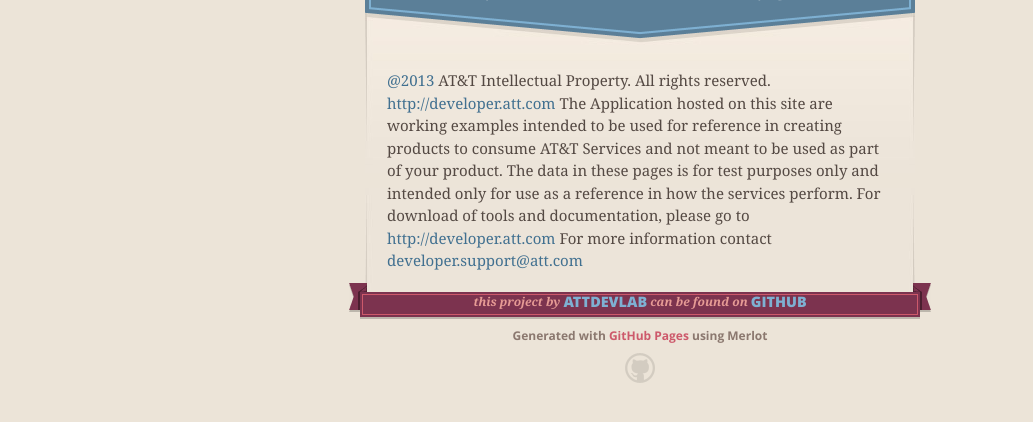
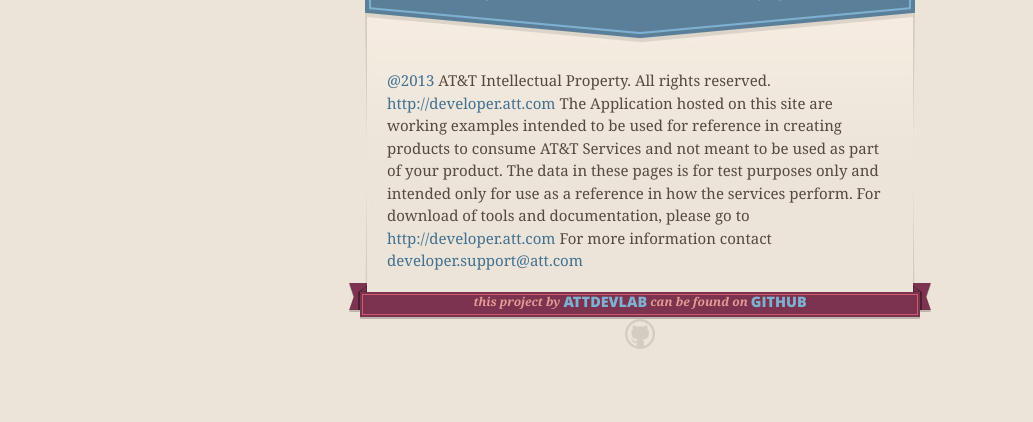
Before and after one commit to attdevlab/Devlabs, a plain HTML site: page index.html in a window 1280 px wide. Shown: the part 172-594 px from the top of the page, without its empty margins (0-1033 px from the left). Drawn offline with nearby package versions, Linux system fonts and the light colour scheme.

Commit message:
Update index.html

```diff
--- a/index.html
+++ b/index.html
@@ -57,7 +57,6 @@
           <span class="left-tail"></span>
           <span class="right-tail"></span>
         </span>
-        <p>Generated with <a href="http://pages.github.com">GitHub Pages</a> using Merlot</p>
         <span class="octocat"></span>
       </footer>
 
```
